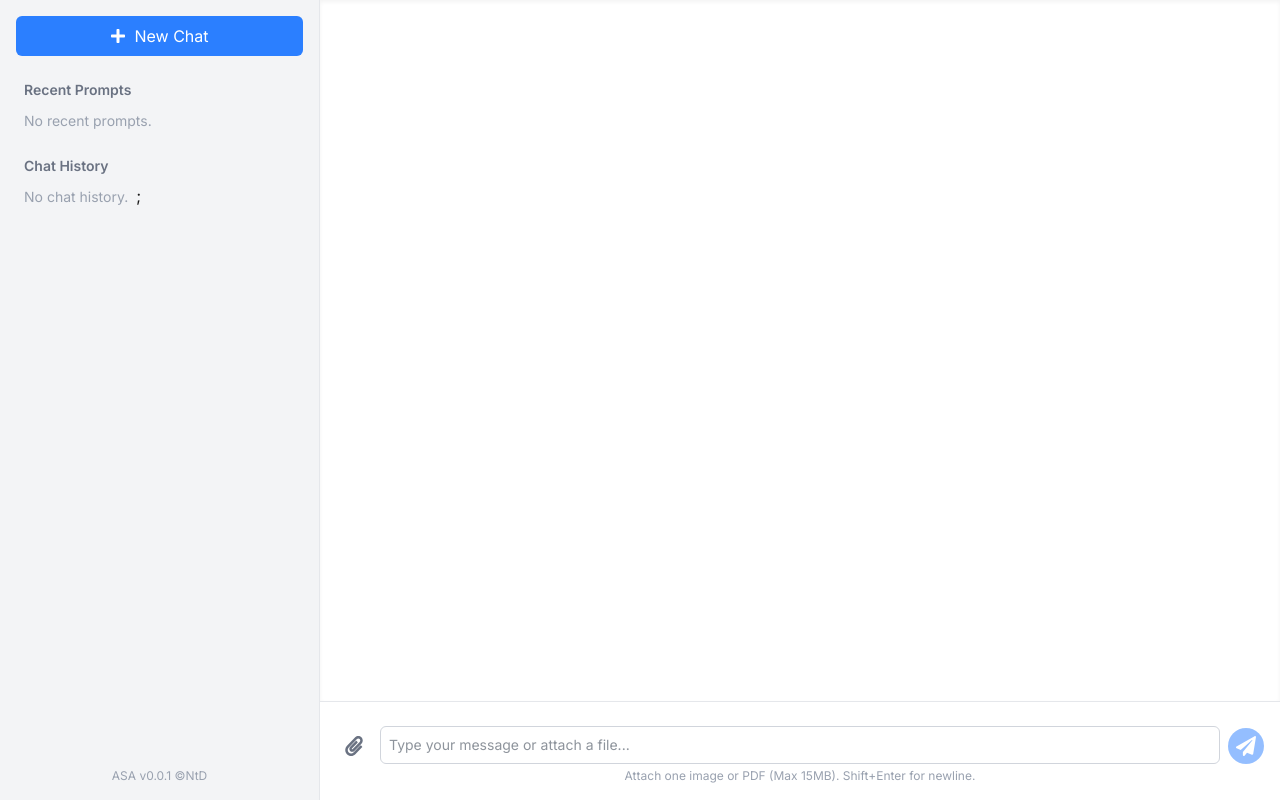
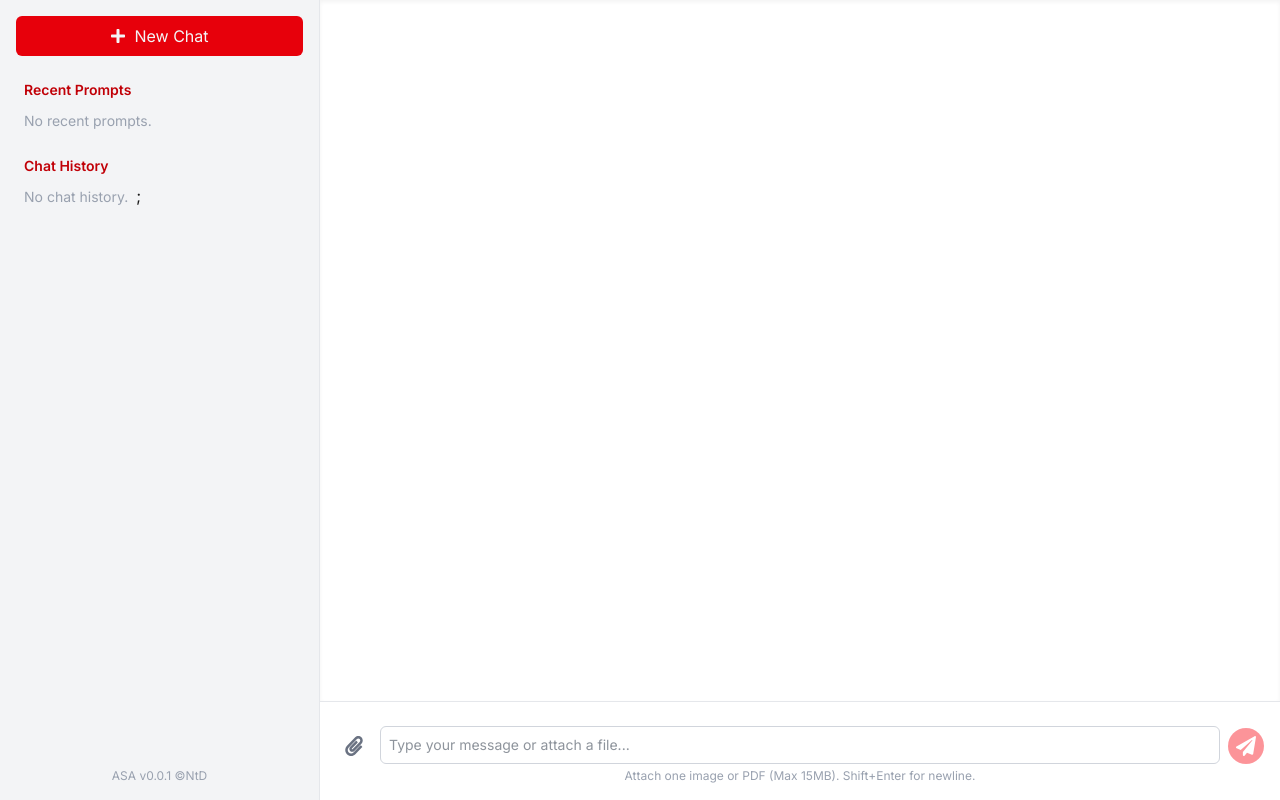
Before and after one commit to thaiduongngo/cool-asa, a Next.js app: page / in a window 1280 px wide. Built offline with nearby package versions, Linux system fonts and the light colour scheme.

Commit message:
Changed style to red.

```diff
--- a/src/components/ChatHistory.tsx
+++ b/src/components/ChatHistory.tsx
@@ -14,7 +14,7 @@ const ChatHistory: React.FC<Props> = ({ history, currentChatId, onLoadChat, onDe
 
   return (
     <div className="mb-6" >
-      <h3 className="text-sm font-semibold text-gray-500 mb-2 px-2">Chat History</h3>
+      <h3 className="text-sm font-semibold text-red-700 mb-2 px-2">Chat History</h3>
       {
         history.length === 0 ?
           (<span className="mb-2 px-2 text-sm text-gray-400">No chat history.</span>) :
@@ -24,7 +24,7 @@ const ChatHistory: React.FC<Props> = ({ history, currentChatId, onLoadChat, onDe
                 <li
                   key={chat.id}
                   className={`group flex items-center justify-between p-2 rounded-md cursor-pointer text-sm ${chat.id === currentChatId
-                    ? 'bg-blue-100 text-blue-800 font-medium'
+                    ? 'bg-red-100 text-red-800 font-medium'
                     : 'text-gray-700 hover:bg-gray-200'
                     }`}
                 >
--- a/src/components/ChatInput.tsx
+++ b/src/components/ChatInput.tsx
@@ -89,7 +89,7 @@ const ChatInput: React.FC<Props> = ({
         <button
           onClick={handleAttachClick}
           disabled={isLoading || !!attachedFile} // Disable if loading or file already attached
-          className={`p-2 text-gray-500 hover:text-blue-600 rounded-full focus:outline-none focus:ring-2 focus:ring-blue-300 disabled:opacity-50 disabled:cursor-not-allowed flex-shrink-0 ${attachedFile ? 'opacity-50 cursor-not-allowed' : ''}`}
+          className={`p-2 text-gray-500 hover:text-red-600 rounded-full focus:outline-none focus:ring-2 focus:ring-red-300 disabled:opacity-50 disabled:cursor-not-allowed flex-shrink-0 ${attachedFile ? 'opacity-50 cursor-not-allowed' : ''}`}
           aria-label="Attach file"
         >
           <FaPaperclip size={20} />
@@ -110,7 +110,7 @@ const ChatInput: React.FC<Props> = ({
           onChange={handleTextareaChange}
           onKeyDown={handleKeyDown}
           placeholder="Type your message or attach a file..."
-          className="flex-grow p-2 border border-gray-300 rounded-md resize-none focus:outline-none focus:ring-2 focus:ring-blue-300 max-h-40 overflow-y-auto text-sm text-gray-800"
+          className="flex-grow p-2 border border-gray-300 rounded-md resize-none focus:outline-none focus:ring-2 focus:ring-red-300 max-h-40 overflow-y-auto text-sm text-gray-800"
           rows={1} // Start with one row
           disabled={isLoading}
         />
@@ -119,7 +119,7 @@ const ChatInput: React.FC<Props> = ({
         <button
           onClick={onSendMessage}
           disabled={!canSend}
-          className="p-2 bg-blue-500 text-white rounded-full hover:bg-blue-600 focus:outline-none focus:ring-2 focus:ring-blue-300 disabled:opacity-50 disabled:cursor-not-allowed flex-shrink-0"
+          className="p-2 bg-red-500 text-white rounded-full hover:bg-red-600 focus:outline-none focus:ring-2 focus:ring-red-300 disabled:opacity-50 disabled:cursor-not-allowed flex-shrink-0"
           aria-label={isLoading ? 'Sending...' : 'Send message'}
         >
           {isLoading ? <FaSpinner className="animate-spin" size={20} /> : <FaPaperPlane size={20} />}
--- a/src/components/ChatMessage.tsx
+++ b/src/components/ChatMessage.tsx
@@ -27,16 +27,18 @@ const ChatMessage: React.FC<Props> = ({ message }) => {
   return (
     <div className={`flex gap-3 my-4 ${isUser ? 'justify-end' : 'justify-start'}`}>
       {!isUser && (
-        <div className="flex-shrink-0 w-8 h-8 bg-blue-500 rounded-full flex items-center justify-center text-white">
+        <div className="flex-shrink-0 w-8 h-8 bg-red-600 rounded-full flex items-center justify-center text-white">
           <FaRobot size={18} />
         </div>
       )}
       <div
-        className={`max-w-[85%] md:max-w-[75%] p-3 rounded-lg shadow ${isUser ? 'bg-blue-500 text-white' : 'bg-gray-100 text-gray-800' // Changed model bg for better prose contrast
+        className={`max-w-[85%] md:max-w-[75%] p-3 rounded-lg shadow ${isUser ?
+          'bg-red-600 text-white' :
+          'bg-gray-100 text-gray-800'
           }`}
       >
         {message.fileInfo && (
-          <div className={`mb-2 text-xs italic opacity-80 border-b pb-1 ${isUser ? 'border-blue-300' : 'border-gray-300'}`}>
+          <div className={`mb-2 text-xs italic opacity-80 border-b pb-1 ${isUser ? 'border-red-300' : 'border-gray-300'}`}>
             Attached: {message.fileInfo.name} ({message.fileInfo.type})
           </div>
         )}
@@ -52,7 +54,7 @@ const ChatMessage: React.FC<Props> = ({ message }) => {
             // Customize rendering of specific elements if needed
             components={{
               // Example: Style links
-              a: ({ node, ...props }) => <a className="text-blue-400 hover:underline" {...props} />,
+              a: ({ node, ...props }) => <a className="text-red-400 hover:underline" {...props} />,
               // Example: Style code blocks (Tailwind prose should handle this well by default)
               pre: ({ node, ...props }) => <pre className="bg-gray-800 text-white p-2 rounded" {...props} />,
               // code: ({node, inline, ...props}) => {
@@ -68,16 +70,17 @@ const ChatMessage: React.FC<Props> = ({ message }) => {
           </ReactMarkdown>
         </div>
         {/* Timestamp */}
-        <div className={`text-xs opacity-60 mt-1 text-right ${isUser ? 'text-blue-200' : 'text-gray-500'}`}>
+        <div className={`text-xs opacity-60 mt-1 text-right ${isUser ? 'text-red-200' : 'text-gray-500'}`}>
           {new Date(message.timestamp).toLocaleTimeString()}
         </div>
       </div>
       {isUser && (
-        <div className="flex-shrink-0 w-8 h-8 bg-green-500 rounded-full flex items-center justify-center text-white">
+        <div className="flex-shrink-0 w-8 h-8 bg-red-600 rounded-full flex items-center justify-center text-white">
           <FaUser size={18} />
         </div>
-      )}
-    </div>
+      )
+      }
+    </div >
   );
 };
 
--- a/src/components/RecentPrompts.tsx
+++ b/src/components/RecentPrompts.tsx
@@ -11,13 +11,13 @@ interface Props {
 const RecentPrompts: React.FC<Props> = ({ prompts, onSelectPrompt, onDeletePrompt }) => {
   return (
     <div className="mb-6">
-      <h3 className="text-sm font-semibold text-gray-500 mb-2 px-2">Recent Prompts</h3>
+      <h3 className="text-sm font-semibold text-red-700 mb-2 px-2">Recent Prompts</h3>
       {prompts.length === 0 ?
         (<span className="mb-2 px-2 text-sm text-gray-400">No recent prompts.</span>) :
         (
           <ul className="space-y-1">
             {prompts.map((prompt) => (
-              <li key={prompt.id} className="group flex items-center justify-between p-2 rounded-md hover:bg-gray-200 cursor-pointer text-sm text-gray-700">
+              <li key={prompt.id} className="group flex items-center justify-between p-2 rounded-md hover:bg-red-100 hover:font-medium cursor-pointer text-sm text-gray-700">
                 <span
                   onClick={() => onSelectPrompt(prompt.text)}
                   className="line-clamp-1 flex-grow mr-2"
--- a/src/components/Sidebar.tsx
+++ b/src/components/Sidebar.tsx
@@ -58,7 +58,7 @@ const Sidebar: React.FC<Props> = ({
         {/* New Chat Button */}
         <button
           onClick={onNewChat}
-          className="flex items-center justify-center gap-2 w-full p-2 mb-6 bg-blue-500 text-white rounded-md hover:bg-blue-600 focus:outline-none focus:ring-2 focus:ring-blue-300 transition-colors"
+          className="flex items-center justify-center gap-2 w-full p-2 mb-6 bg-red-600 text-gray-100 rounded-md hover:bg-red-600 focus:outline-none focus:ring-2 focus:ring-red-300 transition-colors"
         >
           <FaPlus size={16} />
           New Chat
```
